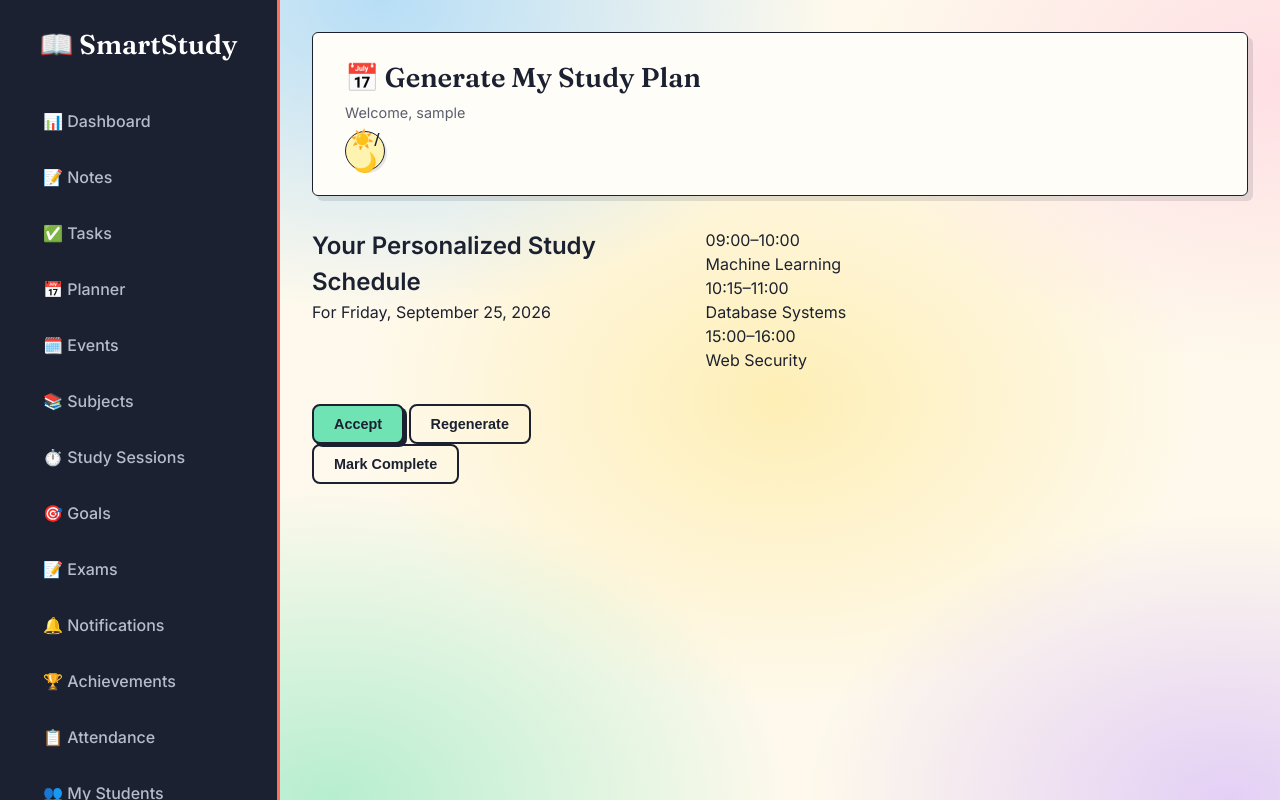
After one commit to Anurag666-bot/smart-study-system, a Django app: page /planner/daily-schedule/ in a window 1280 px wide. The commit adds this page. Run offline with Django 5.2, Linux system fonts and the light colour scheme; the visitor is signed in with stand-in values (Sample User, id 1).

Commit message:
feat: generate personalized daily study schedules

```diff
--- /dev/null
+++ b/studyapp/templates/planner/daily_schedule.html
@@ -0,0 +1,55 @@
+{% extends 'base.html' %}
+{% load static %}
+
+{% block title %}Generate My Study Plan{% endblock %}
+{% block header %}📅 Generate My Study Plan{% endblock %}
+
+{% block content %}
+<div class="planner-container">
+    <div class="schedule-header">
+        <h2>Your Personalized Study Schedule</h2>
+        <p>For {{ today|date:"l, F d, Y" }}</p>
+    </div>
+
+    {% if schedule_marked_complete %}
+    <div class="success-message">
+        <div class="success-icon">✅</div>
+        <p>Your study schedule for today has been marked as complete! Great job staying on track.</p>
+    </div>
+    {% endif %}
+
+    {% if time_slots %}
+    <div class="schedule-display">
+        <div class="time-blocks">
+            {% for slot in time_slots %}
+            <div class="time-block">
+                <div class="time">{{ slot.start }}–{{ slot.end }}</div>
+                <div class="subject">{{ slot.subject }}</div>
+            </div>
+            {% endfor %}
+        </div>
+    </div>
+
+    <div class="schedule-actions">
+        <form method="post" class="form">
+            {% csrf_token %}
+            <input type="hidden" name="action" value="accept">
+            <button type="submit" class="btn btn-success">Accept</button>
+            <button type="submit" name="action" value="regenerate" class="btn btn-outline">Regenerate</button>
+            <button type="submit" name="action" value="mark_complete" class="btn btn-outline">Mark Complete</button>
+        </form>
+    </div>
+    {% else %}
+    <div class="empty-state">
+        <div class="empty-icon">📅</div>
+        <h3>No schedule available</h3>
+        <p>Unable to generate a study schedule at this time. Please try again later.</p>
+        <a href="{% url 'planner' %}" class="btn btn-outline">Back to planner</a>
+    </div>
+    {% endif %}
+</div>
+{% endblock %}
+
+{% block extra_js %}
+<script src="{% static 'js/planner.js' %}"></script>
+{% endblock %}
--- a/studyapp/templates/planner/planner.html
+++ b/studyapp/templates/planner/planner.html
@@ -9,6 +9,7 @@
     <div class="add-plan">
         <h3>Add Study Plan</h3>
         <p><a href="{% url 'adaptive_planner' %}" class="btn btn-outline">Build adaptive plan</a></p>
+        <p><a href="{% url 'daily_schedule' %}" class="btn btn-primary">Generate My Study Plan</a></p>
         <form method="POST" class="form">
             {% csrf_token %}
             {{ form.as_p }}
--- a/studyapp/urls.py
+++ b/studyapp/urls.py
@@ -54,6 +54,7 @@ urlpatterns = [
     # Planner
     path('planner/', views.planner, name='planner'),
     path('planner/adaptive/', views.adaptive_planner, name='adaptive_planner'),
+    path('planner/daily-schedule/', views.daily_schedule, name='daily_schedule'),
     path('planner/<int:plan_id>/edit/', views.study_plan_edit, name='study_plan_edit'),
     path('planner/<int:plan_id>/delete/', views.study_plan_delete, name='study_plan_delete'),
     path('planner/<int:plan_id>/restore/', views.study_plan_restore, name='study_plan_restore'),
--- a/studyapp/views.py
+++ b/studyapp/views.py
@@ -1696,6 +1696,110 @@ def adaptive_planner(request):
     })
 
 
+@login_required
+def daily_schedule(request):
+    """Generate a personalized daily study schedule for today."""
+    if request.method not in {'GET', 'POST'}:
+        return HttpResponse(status=405)
+
+    # Default time slots and subjects
+    time_slots = [
+        {'start': '09:00', 'end': '10:00', 'subject': 'Machine Learning'},
+        {'start': '10:15', 'end': '11:00', 'subject': 'Database Systems'},
+        {'start': '15:00', 'end': '16:00', 'subject': 'Web Security'},
+    ]
+
+    # Track if schedule was marked complete
+    schedule_marked_complete = False
+
+    # If we have POST data, it means we're either accepting, regenerating, or marking complete
+    if request.method == 'POST':
+        action = request.POST.get('action')
+        if action == 'accept':
+            # Save the schedule to the planner
+            today = timezone.localdate()
+            created_count = 0
+            for slot in time_slots:
+                # Calculate duration in hours
+                start_time = datetime.strptime(slot['start'], '%H:%M').time()
+                end_time = datetime.strptime(slot['end'], '%H:%M').time()
+                start_datetime = datetime.combine(today, start_time)
+                end_datetime = datetime.combine(today, end_time)
+                duration_hours = (end_datetime - start_datetime).total_seconds() / 3600
+
+                # Create study plan entry
+                StudyPlan.objects.create(
+                    user=request.user,
+                    subject=slot['subject'],
+                    hours=duration_hours,
+                    date=today,
+                    notes=f'Generated daily schedule for {today.strftime("%A, %B %d, %Y")}'
+                )
+                created_count += 1
+
+            messages.success(request, f'Successfully added {created_count} study blocks to your planner!')
+            return redirect('planner')
+
+        elif action == 'regenerate':
+            # Generate a new schedule based on user's data
+            try:
+                # Use the adaptive planner to get suggestions for today
+                suggestions = build_adaptive_plan(
+                    request.user,
+                    start_date=timezone.localdate(),
+                    days=1,
+                    available_minutes_per_day=180,  # 3 hours total
+                )
+
+                if suggestions:
+                    # Convert suggestions to time slot format
+                    time_slots = []
+                    # Define available time periods throughout the day
+                    periods = [
+                        ('09:00', '10:00'),
+                        ('10:15', '11:00'),
+                        ('11:15', '12:15'),
+                        ('13:30', '14:30'),
+                        ('15:00', '16:00'),
+                        ('16:15', '17:15')
+                    ]
+
+                    for i, suggestion in enumerate(suggestions[:len(periods)]):
+                        if i < len(periods):
+                            start_str, end_str = periods[i]
+                            time_slots.append({
+                                'start': start_str,
+                                'end': end_str,
+                                'subject': suggestion['subject'].name,
+                                'minutes': suggestion['minutes']
+                            })
+                # If no suggestions from adaptive planner, keep default slots
+            except Exception:
+                # Fall back to default slots if there's an error
+                pass
+
+        elif action == 'mark_complete':
+            # Mark the schedule as complete for today
+            schedule_marked_complete = True
+            messages.success(request, 'Your study schedule for today has been marked as complete! Great job staying on track.')
+
+    # Format time slots for display
+    formatted_slots = []
+    for slot in time_slots:
+        formatted_slots.append({
+            'display': f"{slot['start']}–{slot['end']} → {slot['subject']}",
+            'start': slot['start'],
+            'end': slot['end'],
+            'subject': slot['subject']
+        })
+
+    return render(request, 'planner/daily_schedule.html', {
+        'time_slots': formatted_slots,
+        'today': timezone.localdate(),
+        'schedule_marked_complete': schedule_marked_complete,
+    })
+
+
 # ============================================================
 # NORMALIZED ACADEMIC DOMAIN
 # ============================================================
```
